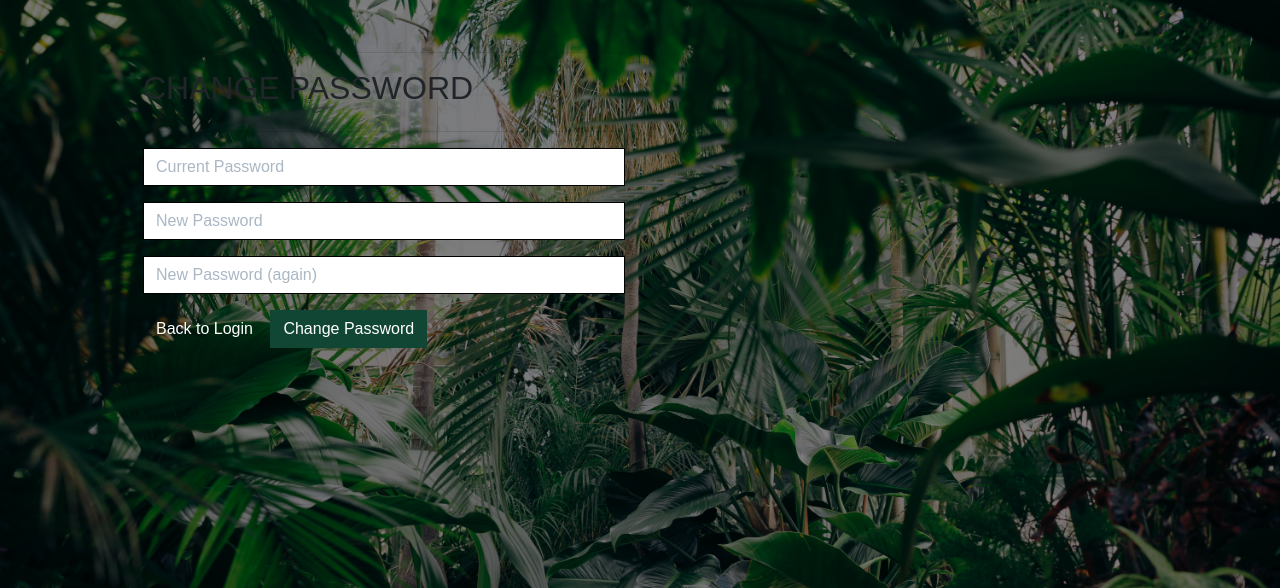
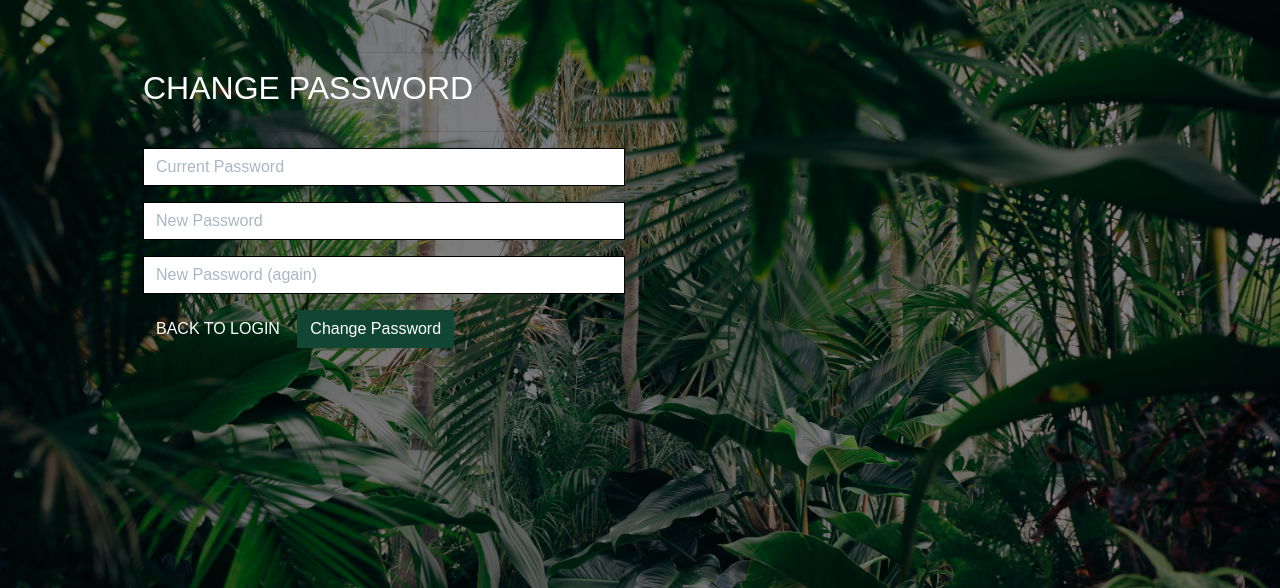
Before and after one commit to RvN-R/glassjungle, a Django app: page /accounts/password/change/ in a window 1280 px wide. Shown: the part 128-716 px from the top of the page. Run offline with Django 3.2, Linux system fonts and the light colour scheme; the visitor is signed in with stand-in values (Sample User, id 1); parts of the project's set-up code (start-up, migrations or seed data) failed here and were passed over; some libraries are stand-ins or nearby versions.

Commit message:
Amended some CSS for allauth templates

```diff
--- a/glass_jungle/settings.py
+++ b/glass_jungle/settings.py
@@ -112,7 +112,6 @@ AUTHENTICATION_BACKENDS = (
 )
 
 SITE_ID = 1
-
 
 
 ACCOUNT_AUTHENTICATION_METHOD = 'username_email'
--- a/templates/allauth/account/email_confirm.html
+++ b/templates/allauth/account/email_confirm.html
@@ -8,7 +8,7 @@
 
 {% block inner_content %}
 <hr>
-<h2 class="logo-font mb-4">{% trans "Confirm E-mail Address" %}</h2>
+<h2 class="logo-font mb-4 text-white">{% trans "Confirm E-mail Address" %}</h2>
 <hr>
 
 {% if confirmation %}
--- a/templates/allauth/account/password_change.html
+++ b/templates/allauth/account/password_change.html
@@ -6,13 +6,13 @@
 
 {% block inner_content %}
     <hr>
-    <h2 class="logo-font mb-4">{% trans "Change Password" %}</h2>
+    <h2 class="logo-font mb-4 text-white">{% trans "Change Password" %}</h2>
     <hr>
 
     <form method="POST" action="{% url 'account_change_password' %}" class="password_change">
         {% csrf_token %}
         {{ form|crispy }}
-        <a class="btn btn-outline-black rounded-0" href="{% url 'account_login' %}">Back to Login</a>
+        <a class="btn btn-outline-black rounded-0 text-uppercase" href="{% url 'account_login' %}">Back to Login</a>
         <button type="submit" name="action">{% trans "Change Password" %}</button>
     </form>
 {% endblock %}
--- a/templates/allauth/account/password_reset.html
+++ b/templates/allauth/account/password_reset.html
@@ -8,7 +8,7 @@
 {% block inner_content %}
 
     <hr>
-    <h2 class="logo-font mb-4 text-white">{% trans "Password Reset" %}</h2>
+    <h2 class="logo-font mb-4 text-white text-white">{% trans "Password Reset" %}</h2>
     <hr>
     {% if user.is_authenticated %}
     {% include "account/snippets/already_logged_in.html" %}
--- a/templates/allauth/account/password_reset_done.html
+++ b/templates/allauth/account/password_reset_done.html
@@ -7,7 +7,7 @@
 
 {% block inner_content %}
     <hr>
-    <h2 class="logo-font mb-4">{% trans "Password Reset" %}</h2>
+    <h2 class="logo-font mb-4 text-white">{% trans "Password Reset" %}</h2>
     <hr>
 
     {% if user.is_authenticated %}
--- a/templates/allauth/account/password_reset_from_key.html
+++ b/templates/allauth/account/password_reset_from_key.html
@@ -5,7 +5,7 @@
 
 {% block inner_content %}
     <hr>
-    <h2 class="logo-font mb-4">{% if token_fail %}{% trans "Bad Token" %}{% else %}{% trans "Change Password" %}{% endif %}</h2>
+    <h2 class="logo-font mb-4 text-white">{% if token_fail %}{% trans "Bad Token" %}{% else %}{% trans "Change Password" %}{% endif %}</h2>
     <hr>
 
     {% if token_fail %}
--- a/templates/allauth/account/password_reset_from_key_done.html
+++ b/templates/allauth/account/password_reset_from_key_done.html
@@ -5,7 +5,7 @@
 
 {% block inner_content %}
     <hr>
-    <h2 class="logo-font mb-4">{% trans "Change Password" %}</h2>
+    <h2 class="logo-font mb-4 text-white">{% trans "Change Password" %}</h2>
     <hr>
     <p>{% trans 'Your password is now changed.' %}</p>
 {% endblock %}
--- a/templates/allauth/account/password_set.html
+++ b/templates/allauth/account/password_set.html
@@ -6,7 +6,7 @@
 
 {% block inner_content %}
     <hr>
-    <h2 class="logo-font mb-4">{% trans "Set Password" %}</h2>
+    <h2 class="logo-font mb-4 text-white">{% trans "Set Password" %}</h2>
     <hr>
 
     <form method="POST" action="{% url 'account_set_password' %}" class="password_set">
--- a/templates/allauth/account/signup_closed.html
+++ b/templates/allauth/account/signup_closed.html
@@ -6,7 +6,7 @@
 
 {% block inner_content %}
 <hr>
-<h2 class="logo-font mb-4">{% trans "Sign Up Closed" %}</h2>
+<h2 class="logo-font mb-4 text-white">{% trans "Sign Up Closed" %}</h2>
 <hr>
 
 <p>{% trans "We are sorry, but the sign up is currently closed." %}</p>
--- a/templates/allauth/account/verified_email_required.html
+++ b/templates/allauth/account/verified_email_required.html
@@ -6,7 +6,7 @@
 
 {% block inner_content %}
 <hr>
-<h2 class="logo-font mb-4">{% trans "Verify Your E-mail Address" %}</h2>
+<h2 class="logo-font mb-4 text-white">{% trans "Verify Your E-mail Address" %}</h2>
 <hr>
 
 {% url 'account_email' as email_url %}
```
